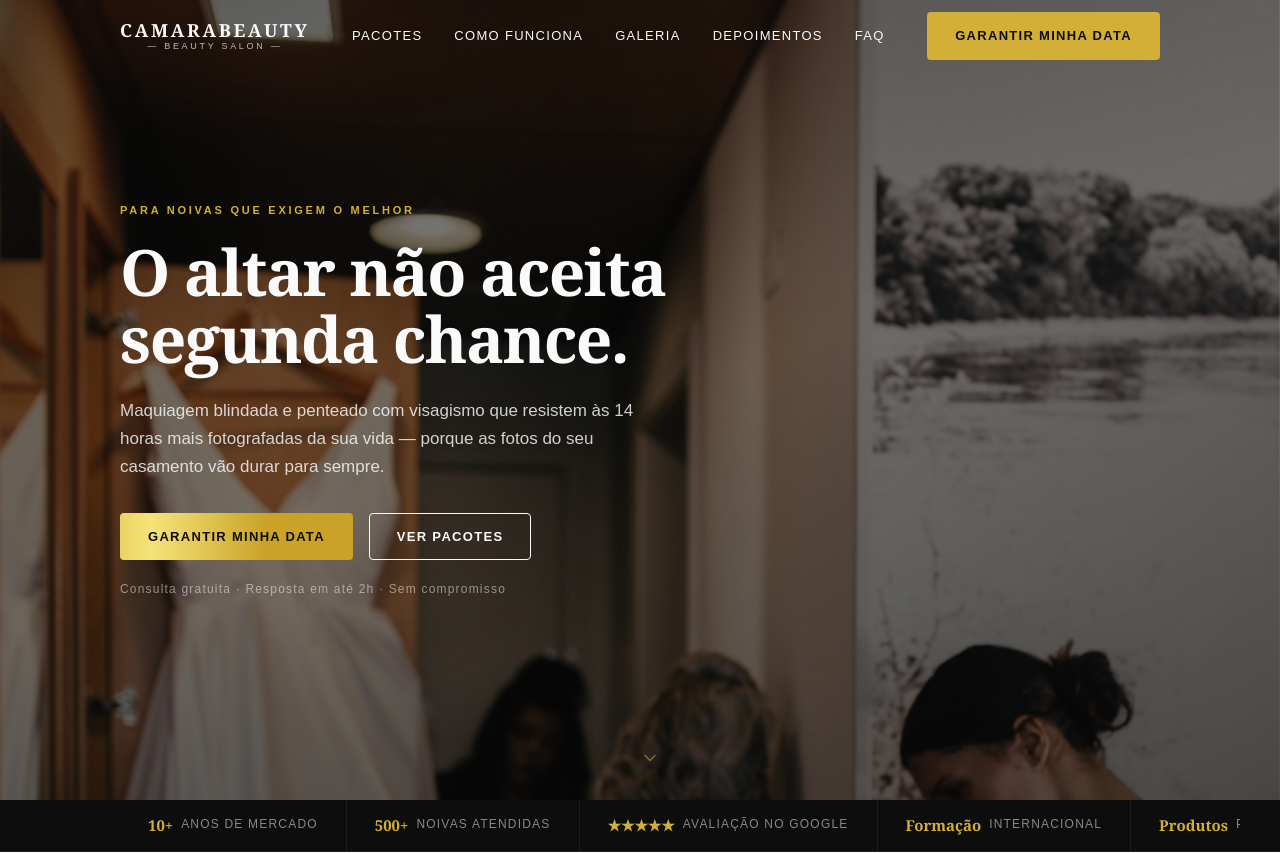
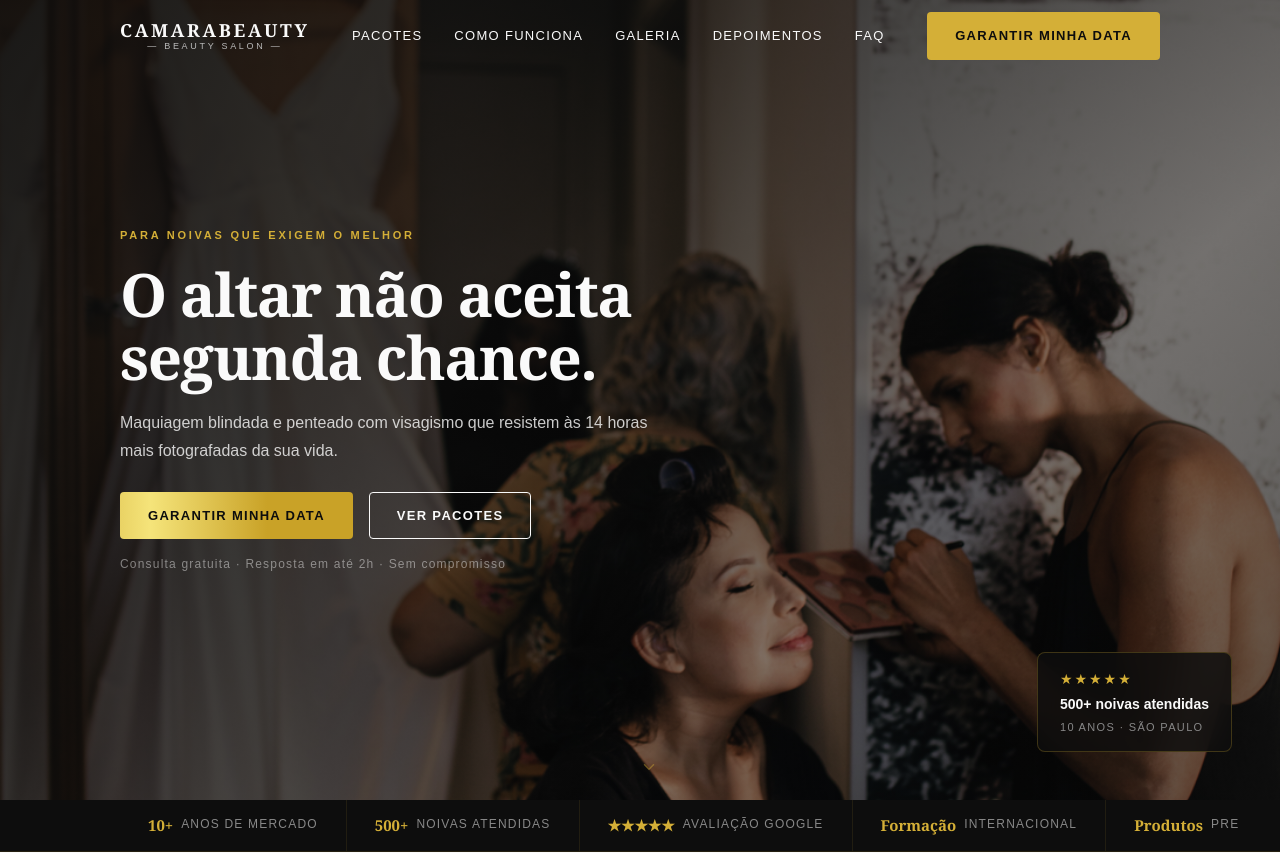
Before and after one commit to jazzautomations/camara-beauty, a Next.js app: page / in a window 1280 px wide. Shown: the top 853 px of the page. Built offline with nearby package versions, Linux system fonts and the light colour scheme.

Commit message:
fix: hero full-bleed com gradiente + galeria grid limpo

```diff
--- a/app/page.tsx
+++ b/app/page.tsx
@@ -73,20 +73,21 @@ const vipIncludes = [
 ];
 
 const otherServices = [
-  { name: "Noiva Light",      price: "R$ 1.400", desc: "Maquiagem blindada, mapeamento facial, penteado, fotos do making-of e auxílio no vestido. Para quem quer o essencial com qualidade premium." },
-  { name: "Noiva Civil",      price: "R$ 900",   desc: "Maquiagem completa, cílios postiços e penteado para o civil. O look certo para um momento íntimo e especial." },
-  { name: "Combo Make + Hair",price: "R$ 590",   desc: "Maquiagem e penteado para madrinhas e convidadas. O pacote mais pedido pelas equipes da noiva." },
-  { name: "Maquiagem",        price: "R$ 380",   desc: "Estilo Beauty com produtos importados e acabamento de longa duração para qualquer evento." },
-  { name: "Penteado",         price: "R$ 310",   desc: "Visagismo, textura e estrutura. Um penteado que aguenta o evento inteiro do início ao fim." },
+  { name: "Noiva Light",       price: "R$ 1.400", desc: "Maquiagem blindada, mapeamento facial, penteado, fotos do making-of e auxílio no vestido. Para quem quer o essencial com qualidade premium." },
+  { name: "Noiva Civil",       price: "R$ 900",   desc: "Maquiagem completa, cílios postiços e penteado para o civil. O look certo para um momento íntimo e especial." },
+  { name: "Combo Make + Hair", price: "R$ 590",   desc: "Maquiagem e penteado para madrinhas e convidadas. O pacote mais pedido pelas equipes da noiva." },
+  { name: "Maquiagem",         price: "R$ 380",   desc: "Estilo Beauty com produtos importados e acabamento de longa duração para qualquer evento." },
+  { name: "Penteado",          price: "R$ 310",   desc: "Visagismo, textura e estrutura. Um penteado que aguenta o evento inteiro." },
 ];
 
+/* Gallery: 6 images in a clean 3-column grid */
 const gallery = [
-  { src: "/images/hero-makeup.png",      alt: "Make aplicação",         span: "md:col-span-2 md:row-span-2" },
-  { src: "/images/noiva-tranca.jpg",     alt: "Penteado trança",        span: "md:col-span-1" },
-  { src: "/images/retrato-glam.jpg",     alt: "Retrato glamour",        span: "md:col-span-1" },
-  { src: "/images/veu-noiva.jpg",        alt: "Detalhe véu",            span: "md:col-span-1" },
-  { src: "/images/detalhe-orquidea.jpg", alt: "Detalhe penteado",       span: "md:col-span-1" },
-  { src: "/images/abraco-noiva.jpg",     alt: "Momento especial",       span: "md:col-span-2" },
+  { src: "/images/retrato-glam.jpg",     alt: "Retrato glamour"      },
+  { src: "/images/detalhe-perola.jpg",   alt: "Detalhe penteado"      },
+  { src: "/images/noiva-tranca.jpg",     alt: "Penteado com trança"   },
+  { src: "/images/veu-noiva.jpg",        alt: "Ajuste do véu"         },
+  { src: "/images/make-aplicacao.jpg",   alt: "Aplicação de maquiagem"},
+  { src: "/images/gabi-penteando.png",   alt: "Penteado profissional" },
 ];
 
 const testimonials = [
@@ -108,11 +109,11 @@ const testimonials = [
 ];
 
 const faqs = [
-  { q: "A prévia está incluída no pacote?", a: "Sim — no Noiva VIP, a prévia presencial acontece até 30 dias antes do casamento. Testamos técnica, produto e estilo até você se apaixonar pelo resultado. No Noiva Light e Civil, a prévia pode ser contratada à parte." },
+  { q: "A prévia está incluída no pacote?",          a: "Sim — no Noiva VIP, a prévia presencial acontece até 30 dias antes do casamento. Testamos técnica, produto e estilo até você se apaixonar pelo resultado. No Noiva Light e Civil, a prévia pode ser contratada à parte." },
   { q: "E se eu não gostar do resultado na prévia?", a: "A prévia existe exatamente para isso. Ajustamos o look quantas vezes for necessário até você chegar ao altar com confiança total — sem surpresas no grande dia." },
-  { q: "Como garantir minha data?", a: "Com 50% de sinal via PIX ou cartão. O restante é pago no dia do evento. As datas são confirmadas por ordem de pagamento — quanto antes você reservar, mais segura fica sua data." },
-  { q: "Atendem no local do evento?", a: "Sim, em toda São Paulo e região. O deslocamento é combinado previamente e adicionado ao valor do pacote. Ateliê fixo na Alameda Dino Bueno, 663 — Bela Vista." },
-  { q: "Atendem madrinhas, mãe da noiva e convidadas?", a: "Sim! Temos pacotes específicos para o grupo — Combo Make + Hair (R$ 590) e Maquiagem avulsa (R$ 380). Me conte o tamanho da equipe e montamos um orçamento completo." },
+  { q: "Como garantir minha data?",                  a: "Com 50% de sinal via PIX ou cartão. O restante é pago no dia do evento. As datas são confirmadas por ordem de pagamento — quanto antes você reservar, mais segura fica sua data." },
+  { q: "Atendem no local do evento?",                a: "Sim, em toda São Paulo e região. O deslocamento é combinado previamente e adicionado ao valor do pacote. Ateliê fixo na Alameda Dino Bueno, 663 — Bela Vista." },
+  { q: "Atendem madrinhas e mãe da noiva?",          a: "Sim! Temos pacotes específicos para o grupo — Combo Make + Hair (R$ 590) e Maquiagem avulsa (R$ 380). Me conte o tamanho da equipe e montamos um orçamento completo." },
 ];
 
 export default function Home() {
@@ -126,11 +127,11 @@ export default function Home() {
   }, []);
 
   const navLinks = [
-    { href: "#pacotes",     label: "Pacotes" },
+    { href: "#pacotes",       label: "Pacotes" },
     { href: "#como-funciona", label: "Como funciona" },
-    { href: "#galeria",     label: "Galeria" },
-    { href: "#depoimentos", label: "Depoimentos" },
-    { href: "#faq",         label: "FAQ" },
+    { href: "#galeria",       label: "Galeria" },
+    { href: "#depoimentos",   label: "Depoimentos" },
+    { href: "#faq",           label: "FAQ" },
   ];
 
   return (
@@ -183,29 +184,81 @@ export default function Home() {
       </header>
 
       <main>
-        {/* ===== HERO ===== */}
-        <section className="relative flex min-h-[100svh] items-center overflow-hidden">
-          <div id="hero-bg" style={{ position: "absolute", top: "-20%", left: 0, right: 0, bottom: "-20%", willChange: "transform" }}>
-            <Image src="/images/hero-makeup.png" alt="Camara Beauty" fill priority className="object-cover" style={{ objectPosition: "center top" }} />
+        {/* ===== HERO — full-bleed with gradient overlay ===== */}
+        <section className="relative" style={{ minHeight: "100svh" }}>
+
+          {/* Image layer — full-bleed */}
+          <div className="absolute inset-0 z-0" id="hero-bg" style={{ willChange: "transform" }}>
+            <Image
+              src="/images/hero-makeup.png"
+              alt="Camara Beauty — beleza de noiva"
+              fill
+              priority
+              className="object-cover"
+              style={{ objectPosition: "60% center" }}
+            />
+            {/* Overlay: dark diagonal gradient for text readability */}
+            <div
+              className="absolute inset-0"
+              style={{ background: "linear-gradient(135deg, rgba(13,13,13,0.92) 0%, rgba(13,13,13,0.7) 35%, rgba(13,13,13,0.3) 70%, rgba(13,13,13,0.5) 100%)" }}
+            />
           </div>
-          <div className="hero-overlay" />
 
-          <div className="relative z-10 mx-auto w-full max-w-[1200px] px-5 md:px-20">
-            <div className="max-w-[620px]">
-              <p className="label-brand mb-5 reveal in" style={{ color: "#D4AF37" }}>
+          {/* Social proof floating card — bottom right */}
+          <div
+            className="absolute z-10 hidden md:flex flex-col gap-1"
+            style={{
+              bottom: "48px",
+              right: "48px",
+              background: "rgba(13,13,13,0.85)",
+              backdropFilter: "blur(16px)",
+              WebkitBackdropFilter: "blur(16px)",
+              padding: "16px 22px",
+              borderRadius: "8px",
+              border: "1px solid rgba(212,175,55,0.25)",
+            }}
+          >
+            <span style={{ color: "#D4AF37", fontSize: "14px", letterSpacing: "2px" }}>★★★★★</span>
+            <span style={{ color: "#FAFAFA", fontSize: "14px", fontWeight: 600, fontFamily: "var(--font-sans)" }}>
+              500+ noivas atendidas
+            </span>
+            <span style={{ color: "#888", fontSize: "11px", letterSpacing: "0.12em", textTransform: "uppercase", fontFamily: "var(--font-sans)" }}>
+              10 anos · São Paulo
+            </span>
+          </div>
+
+          {/* Content */}
+          <div className="relative z-10 flex min-h-[100svh] w-full items-center">
+            <div className="mx-auto w-full max-w-[1200px] px-6 md:px-20">
+              <div className="max-w-[560px]">
+                <p
+                  className="label-brand mb-5 reveal in"
+                  style={{ color: "#D4AF37" }}
+                >
                   Para noivas que exigem o melhor
                 </p>
-              <h1 className="serif reveal in"
-                style={{ fontSize: "clamp(44px, 6vw, 64px)", fontWeight: 700, lineHeight: 1.05, letterSpacing: "-0.025em", color: "#FAFAFA" }}
-                data-delay="80">
+                <h1
+                  className="serif reveal in"
+                  style={{
+                    fontSize: "clamp(42px, 5.5vw, 60px)",
+                    fontWeight: 700,
+                    lineHeight: 1.05,
+                    letterSpacing: "-0.025em",
+                    color: "#FAFAFA",
+                  }}
+                  data-delay="80"
+                >
                   O altar não aceita<br />segunda chance.
                 </h1>
-              <p className="sans mt-6 reveal in"
-                style={{ fontSize: "17px", lineHeight: 1.65, color: "#FAFAFA", opacity: 0.82, maxWidth: "520px" }}
-                data-delay="180">
-                Maquiagem blindada e penteado com visagismo que resistem às 14 horas mais fotografadas da sua vida — porque as fotos do seu casamento vão durar para sempre.
+                <p
+                  className="sans mt-5 reveal in"
+                  style={{ fontSize: "16px", lineHeight: 1.7, color: "#FAFAFA", opacity: 0.8 }}
+                  data-delay="180"
+                >
+                  Maquiagem blindada e penteado com visagismo que resistem às
+                  14 horas mais fotografadas da sua vida.
                 </p>
-              <div className="mt-8 flex flex-wrap gap-4 reveal in" data-delay="280">
+                <div className="mt-7 flex flex-wrap gap-4 reveal in" data-delay="280">
                   <a href="https://wa.me/5511948645727" className="btn-cta-hero">
                     Garantir minha data
                   </a>
@@ -213,16 +266,24 @@ export default function Home() {
                     Ver pacotes
                   </a>
                 </div>
-              <p className="sans mt-5 text-[12px] reveal in" style={{ color: "#FAFAFA", opacity: 0.5, letterSpacing: "0.1em" }} data-delay="360">
+                <p
+                  className="sans mt-4 text-[12px] reveal in"
+                  style={{ color: "#FAFAFA", opacity: 0.45, letterSpacing: "0.1em" }}
+                  data-delay="360"
+                >
                   Consulta gratuita · Resposta em até 2h · Sem compromisso
                 </p>
               </div>
             </div>
+          </div>
 
-          {/* scroll indicator */}
-          <div className="absolute bottom-8 left-1/2 z-10 -translate-x-1/2 reveal in" data-delay="600"
-            style={{ display: "flex", flexDirection: "column", alignItems: "center", gap: "6px", opacity: 0.5 }}>
-            <ChevronDown size={20} style={{ color: "#D4AF37" }} />
+          {/* Scroll cue */}
+          <div
+            className="absolute bottom-6 left-1/2 z-10 -translate-x-1/2 reveal in hidden md:flex"
+            data-delay="700"
+            style={{ flexDirection: "column", alignItems: "center", gap: "4px", opacity: 0.4 }}
+          >
+            <ChevronDown size={18} style={{ color: "#D4AF37" }} />
           </div>
         </section>
 
@@ -230,9 +291,9 @@ export default function Home() {
         <div className="trust-strip">
           <div className="trust-strip-inner mx-auto max-w-[1200px] px-5 md:px-20">
             {[
-              { val: "10+", label: "Anos de mercado" },
-              { val: "500+", label: "Noivas atendidas" },
-              { val: "★★★★★", label: "Avaliação no Google" },
+              { val: "10+",      label: "Anos de mercado" },
+              { val: "500+",     label: "Noivas atendidas" },
+              { val: "★★★★★",   label: "Avaliação Google" },
               { val: "Formação", label: "Internacional" },
               { val: "Produtos", label: "Premium importados" },
             ].map((item) => (
@@ -265,7 +326,6 @@ export default function Home() {
             {/* VIP — featured horizontal card */}
             <div className="card-service-featured p-0 mb-8 reveal" data-dir="scale" data-delay="100">
               <div className="grid lg:grid-cols-[1fr_380px]">
-                {/* Left */}
                 <div className="p-8 md:p-10" style={{ borderRight: "1px solid rgba(212,175,55,0.15)" }}>
                   <div className="mb-4 flex items-center gap-3 flex-wrap">
                     <span className="badge-gold">· Mais completo</span>
@@ -294,7 +354,6 @@ export default function Home() {
                     </a>
                   </div>
                 </div>
-                {/* Right — includes */}
                 <div className="p-8 md:p-10" style={{ background: "rgba(212,175,55,0.03)" }}>
                   <p className="text-small mb-4" style={{ color: "#D4AF37", textTransform: "uppercase", letterSpacing: "0.2em", fontWeight: 600 }}>
                     O que está incluído
@@ -311,7 +370,6 @@ export default function Home() {
               </div>
             </div>
 
-            {/* Other services */}
             <p className="label-brand mb-6 reveal" style={{ color: "#BABABA" }} data-delay="80">
               Também disponível
             </p>
@@ -325,11 +383,9 @@ export default function Home() {
                     {s.desc}
                   </p>
                   <div className="flex items-center justify-between">
-                    <div>
                     <p className="serif" style={{ fontSize: "20px", fontWeight: 600, color: "#D4AF37" }}>
                       {s.price}
                     </p>
-                    </div>
                     <a href="https://wa.me/5511948645727" className="btn-text" style={{ fontSize: "13px" }}>
                       Agendar →
                     </a>
@@ -353,30 +409,16 @@ export default function Home() {
 
             <div className="grid gap-8 md:grid-cols-3">
               {[
-                {
-                  n: "01",
-                  title: "Consulta",
-                  text: "Fale comigo pelo WhatsApp. Conta a data, o estilo do casamento e o que você imagina para o seu look. Respondo em até 2 horas.",
-                },
-                {
-                  n: "02",
-                  title: "Prévia",
-                  text: "Agendamos uma sessão presencial onde testamos e ajustamos tudo — técnica, produto, estrutura — até você se apaixonar pelo resultado.",
-                },
-                {
-                  n: "03",
-                  title: "O grande dia",
-                  text: "Chego pontualmente com tudo preparado. Você só precisa se sentar, respirar e deixar a transformação acontecer.",
-                },
+                { n: "01", title: "Consulta",     text: "Fale pelo WhatsApp. Conta a data, o estilo do casamento e o que imagina para o seu look. Respondo em até 2 horas." },
+                { n: "02", title: "Prévia",        text: "Sessão presencial onde testamos e ajustamos tudo — técnica, produto, estrutura — até você se apaixonar pelo resultado." },
+                { n: "03", title: "O grande dia",  text: "Chego pontualmente com tudo preparado. Você só precisa se sentar, respirar e deixar a transformação acontecer." },
               ].map((step, i) => (
                 <div key={step.n} className="step-card text-center reveal" data-delay={String(i * 120)}>
                   <div className="step-number">{step.n}</div>
                   <h3 className="serif mb-3" style={{ fontSize: "22px", fontWeight: 600, color: "#FAFAFA" }}>
                     {step.title}
                   </h3>
-                  <p className="body-text" style={{ color: "#888" }}>
-                    {step.text}
-                  </p>
+                  <p className="body-text" style={{ color: "#888" }}>{step.text}</p>
                 </div>
               ))}
             </div>
@@ -394,13 +436,20 @@ export default function Home() {
               <div className="divider-gold" />
             </div>
 
-            <div className="grid grid-cols-1 gap-4 sm:grid-cols-2 md:grid-cols-4">
+            {/* Desktop + Mobile gallery: clean 3-column grid with fixed heights */}
+            <div
+              className="grid gap-4"
+              style={{ gridTemplateColumns: "repeat(auto-fill, minmax(300px, 1fr))" }}
+            >
               {gallery.map((item, i) => (
-                <div key={item.src} className={`gallery-tile ${item.span} reveal`}
-                  style={{ minHeight: "300px" }}
+                <div
+                  key={item.src}
+                  className="gallery-tile reveal"
+                  style={{ height: "380px" }}
                   data-dir="scale"
-                  data-delay={String(i * 80)}>
-                  <Image src={item.src} alt={item.alt} width={800} height={800} className="h-full w-full object-cover" />
+                  data-delay={String((i % 3) * 80)}
+                >
+                  <Image src={item.src} alt={item.alt} fill sizes="(max-width: 768px) 50vw, 33vw" className="object-cover" />
                   <div className="gallery-overlay">
                     <span className="text-small" style={{ color: "#FAFAFA", letterSpacing: "0.15em", textTransform: "uppercase" }}>
                       {item.alt}
@@ -411,8 +460,13 @@ export default function Home() {
             </div>
 
             <div className="mt-10 text-center reveal" data-delay="200">
-              <a href="https://www.instagram.com/camarabeauty/" target="_blank" rel="noopener"
-                className="btn-secondary" style={{ gap: "8px" }}>
+              <a
+                href="https://www.instagram.com/camarabeauty/"
+                target="_blank"
+                rel="noopener"
+                className="btn-secondary"
+                style={{ gap: "8px" }}
+              >
                 <Instagram size={16} />
                 Ver mais no Instagram
               </a>
@@ -440,7 +494,9 @@ export default function Home() {
                   </p>
                   <div>
                     <p className="sans" style={{ color: "#FAFAFA", fontWeight: 600, fontSize: "14px" }}>{t.name}</p>
-                    <p className="text-small mt-1" style={{ color: "#D4AF37", textTransform: "uppercase", letterSpacing: "0.15em" }}>{t.role}</p>
+                    <p className="text-small mt-1" style={{ color: "#D4AF37", textTransform: "uppercase", letterSpacing: "0.15em" }}>
+                      {t.role}
+                    </p>
                   </div>
                 </div>
               ))}
@@ -462,7 +518,7 @@ export default function Home() {
                   A Camara Beauty nasce da convicção de que toda noiva merece chegar ao altar com confiança absoluta no próprio look — sem medos, sem ajustes de última hora, sem surpresas.
                 </p>
                 <p className="body-text mb-8" style={{ color: "#4A4A4A" }}>
-                  Com formação internacional, 10 anos de mercado e produtos importados de marcas premium, cada atendimento é pensado para realçar a beleza única de cada cliente. Ateliê na Alameda Dino Bueno ou atendimento no local do seu evento.
+                  Com formação internacional, 10 anos de mercado e produtos importados de marcas premium, cada atendimento é pensado para realçar a beleza única de cada cliente.
                 </p>
                 <div className="grid grid-cols-3 gap-4">
                   <StatCounter value={10}  suffix="+" label="Anos de mercado" />
@@ -494,9 +550,7 @@ export default function Home() {
           <div className="mx-auto max-w-[760px] px-5 py-20 md:px-8 md:py-28">
             <div className="section-header mb-14 reveal" data-dir="scale">
               <p className="label-brand" style={{ color: "#D4AF37" }}>Perguntas frequentes</p>
-              <h2 className="heading-1 mt-3" style={{ color: "#0D0D0D" }}>
-                Tire suas dúvidas.
-              </h2>
+              <h2 className="heading-1 mt-3" style={{ color: "#0D0D0D" }}>Tire suas dúvidas.</h2>
               <div className="divider-gold" />
             </div>
             {faqs.map((faq, i) => (
@@ -512,15 +566,14 @@ export default function Home() {
             background: "radial-gradient(circle, rgba(212,175,55,0.07) 0%, transparent 65%)",
             top: "50%", left: "50%", transform: "translate(-50%, -50%)", pointerEvents: "none",
           }} />
-
           <div className="relative mx-auto max-w-[1200px] px-5 py-28 md:px-20 md:py-36">
             <div className="text-center">
-              <p className="label-brand mb-6 reveal" style={{ color: "#D4AF37" }}>
-                Reserve sua data
-              </p>
-              <h2 className="serif mb-5 reveal"
+              <p className="label-brand mb-6 reveal" style={{ color: "#D4AF37" }}>Reserve sua data</p>
+              <h2
+                className="serif mb-5 reveal"
                 style={{ fontSize: "clamp(36px, 5.5vw, 56px)", fontWeight: 700, color: "#FAFAFA", lineHeight: 1.1, letterSpacing: "-0.02em" }}
-                data-delay="100">
+                data-delay="100"
+              >
                 Sua data ainda<br />está disponível?
               </h2>
               <p className="body-text mb-3 mx-auto reveal"
@@ -528,12 +581,13 @@ export default function Home() {
                 data-delay="200">
                 Datas para 2026 se esgotam com antecedência. Verifique agora — sem compromisso.
               </p>
-              <p className="body-text mb-10 mx-auto reveal" style={{ color: "#D4AF37", opacity: 0.9, maxWidth: "420px" }} data-delay="240">
+              <p className="body-text mb-10 mx-auto reveal"
+                style={{ color: "#D4AF37", opacity: 0.9, maxWidth: "420px" }}
+                data-delay="240">
                 Consulta gratuita · Resposta em até 2h
               </p>
               <div className="reveal" data-delay="300">
-                <a href="https://wa.me/5511948645727"
-                  className="btn-cta-hero"
+                <a href="https://wa.me/5511948645727" className="btn-cta-hero"
                   style={{ fontSize: "14px", padding: "18px 40px", letterSpacing: "0.12em" }}>
                   Verificar disponibilidade → WhatsApp
                 </a>
```
Lines whose indentation alone changed are shown as unchanged.
